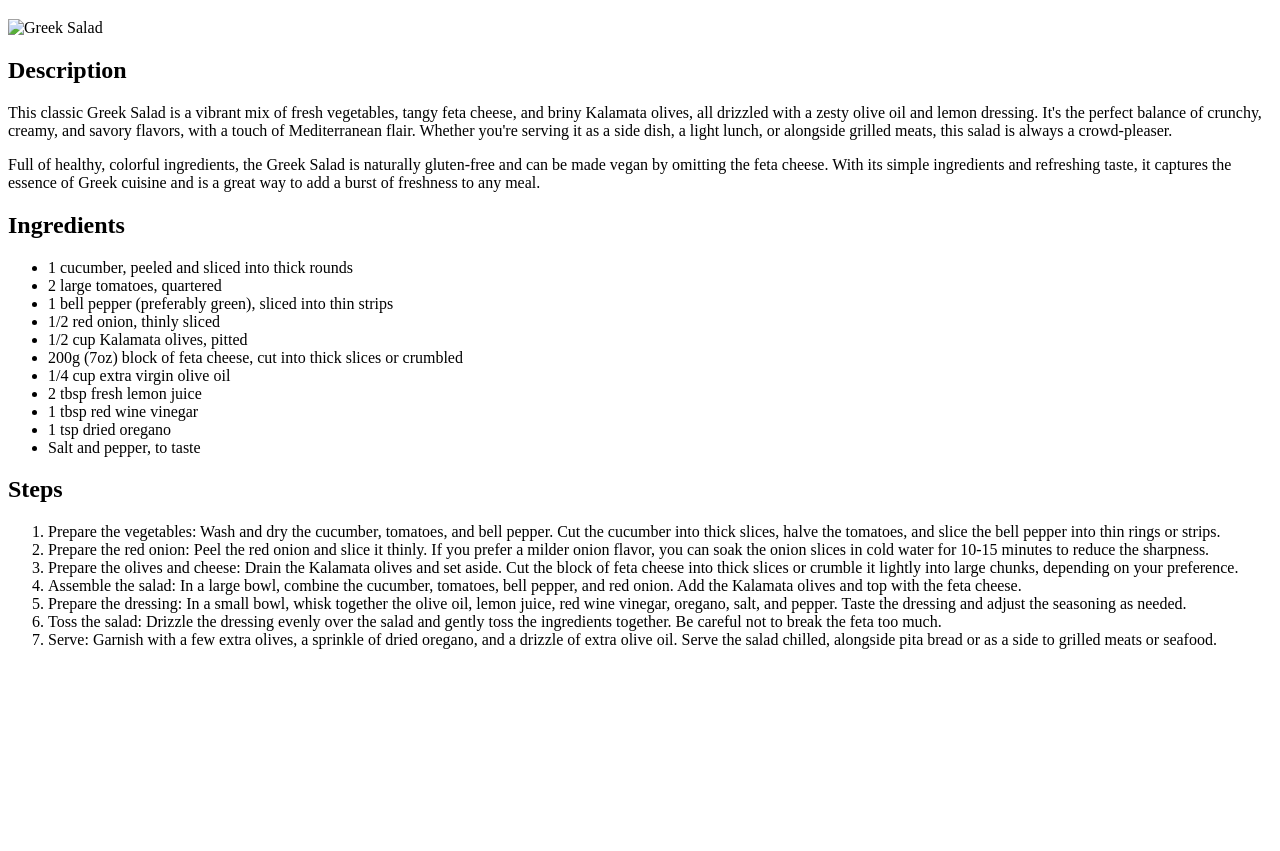
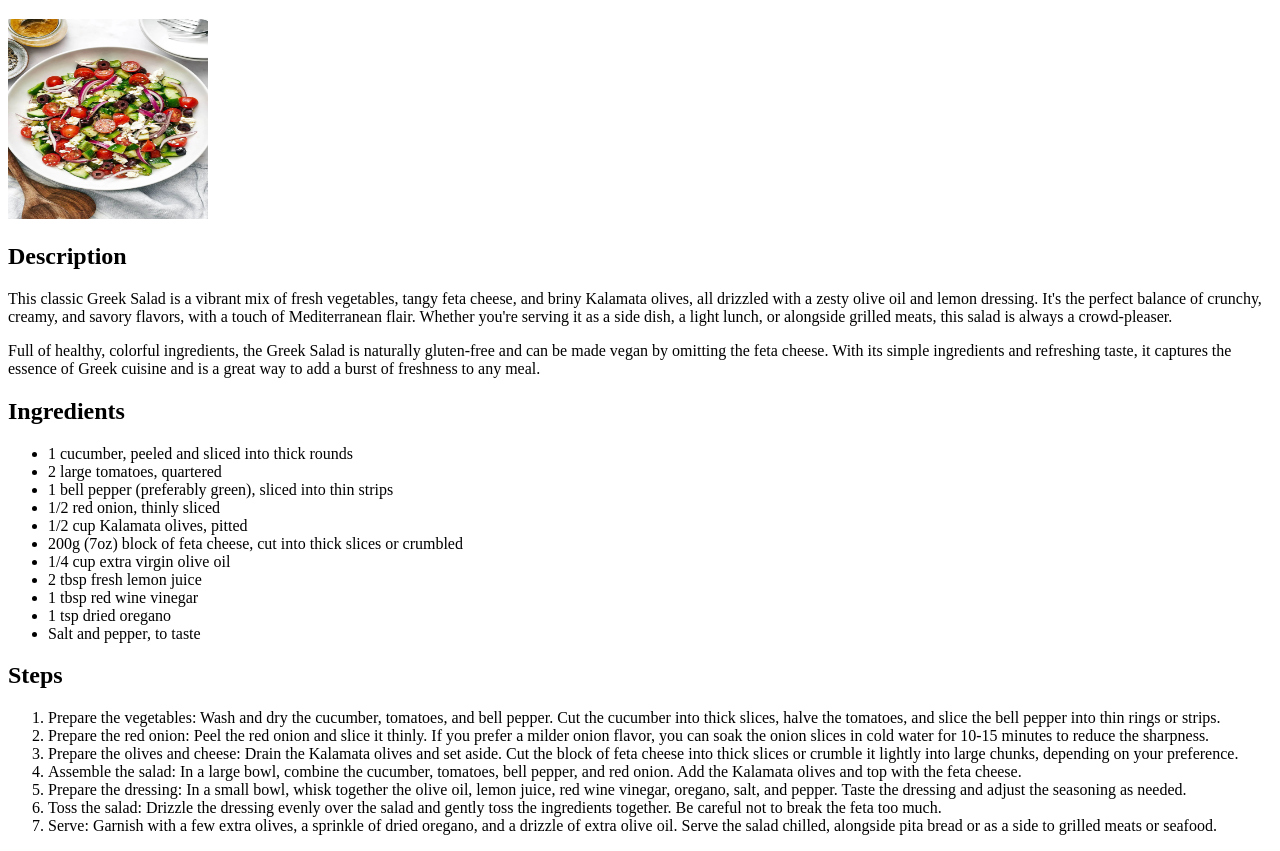
Before and after one commit to ahmxd0/odin-recipes, a plain HTML site: page recipes/greeksalad.html in a window 1280 px wide. Shown: the part 61-912 px from the top of the page. Before the commit the page ends 800 px from the top, so only its background shows below. Drawn offline with Linux system fonts and the light colour scheme; the site is published under a folder, as on GitHub Pages, so addresses that start at the root find nothing.

Commit message:
fully fixed issue with photos

```diff
--- a/recipes/greeksalad.html
+++ b/recipes/greeksalad.html
@@ -9,7 +9,7 @@
 <body>
   <h1>Greek Salad</h1>
 
-<img src="/photos/greeksalad.webp" alt="Greek Salad"   height="200" width="200">
+<img src="./photos/greeksalad.webp" alt="Greek Salad"   height="200" width="200">
 
   <h2>Description</h2>
   <p>This classic Greek Salad is a vibrant mix of fresh vegetables, tangy feta cheese, and briny Kalamata olives, all drizzled with a zesty olive oil and lemon dressing. It's the perfect balance of crunchy, creamy, and savory flavors, with a touch of Mediterranean flair. Whether you're serving it as a side dish, a light lunch, or alongside grilled meats, this salad is always a crowd-pleaser.</p>
```
Also changed, not shown: recipes/lambandrice.html (+1 -1 lines).
